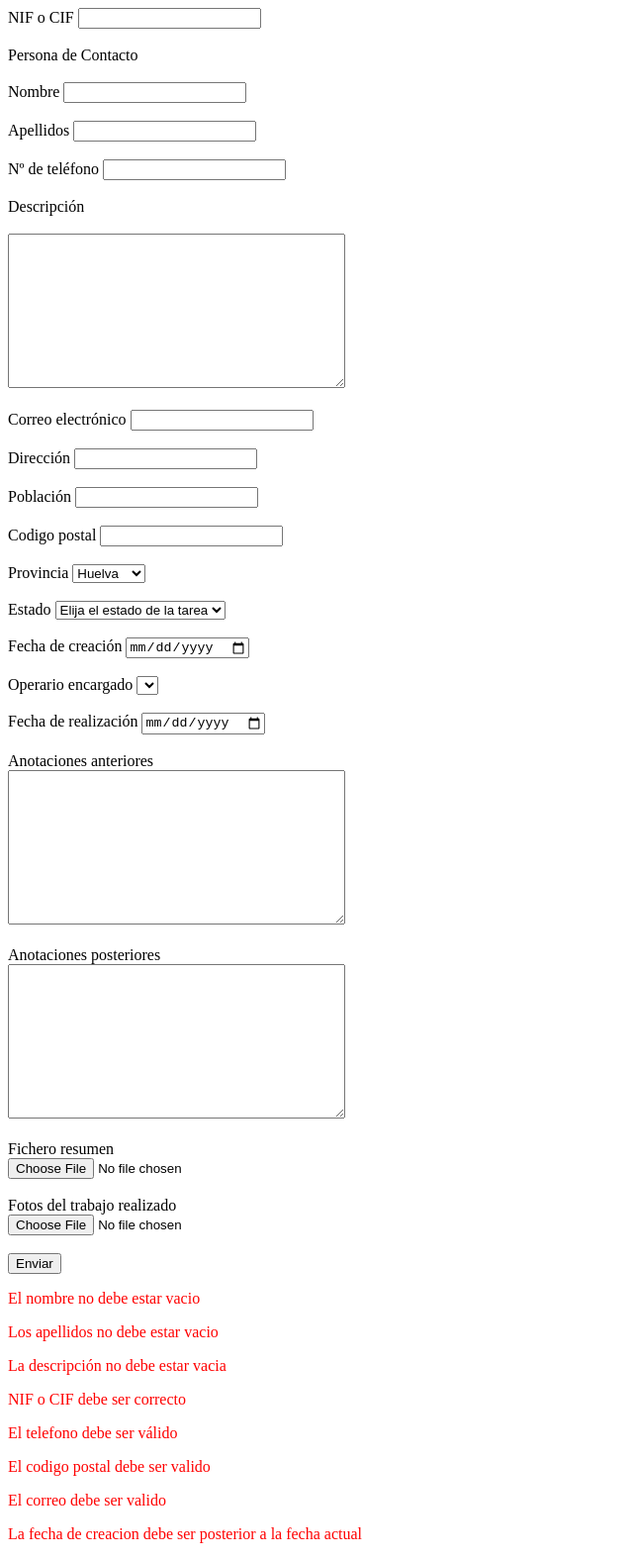
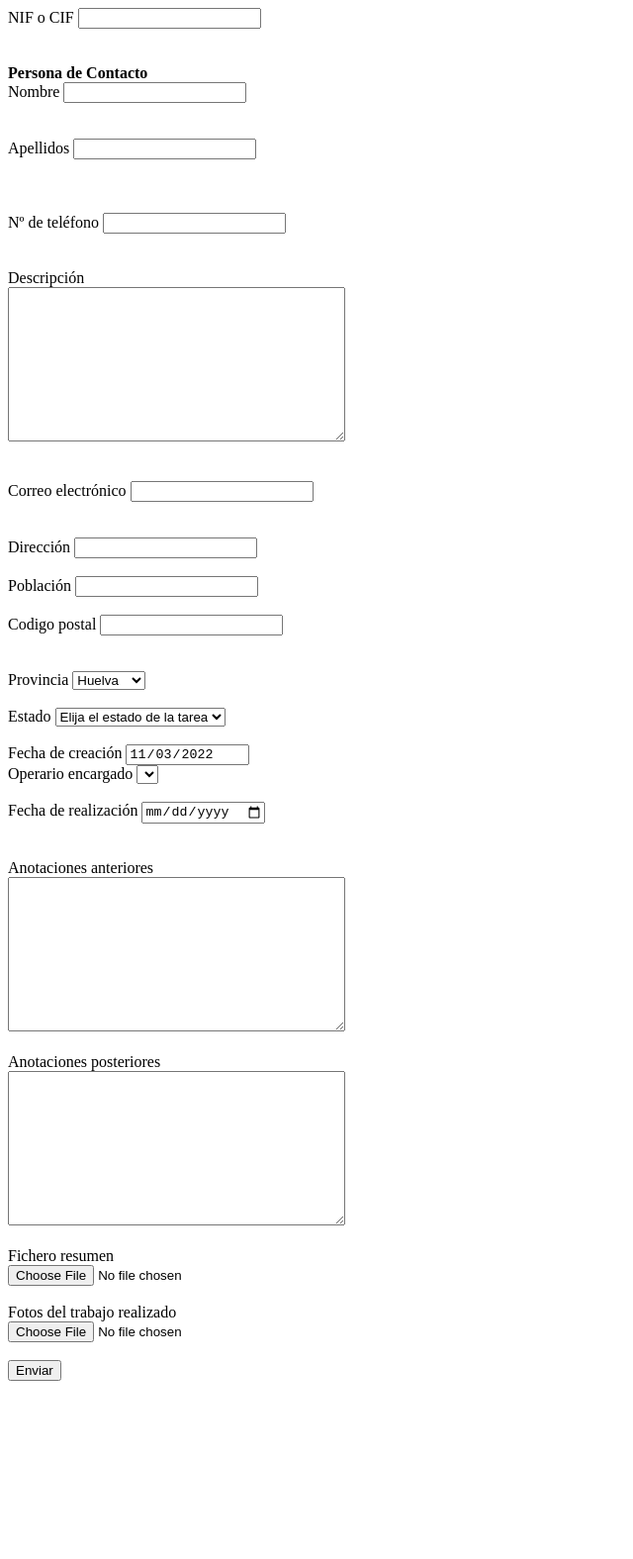
Before and after one commit to hinestrosa4/Proyecto, a PHP site: page /controllers/validarFormTarea.php in a window 1280 px wide. Shown: the whole page at 99% size, without its empty margins (0-640 px from the left). After the commit the page ends 1403 px from the top, so only its background shows below. Run offline with PHP 8.4, Linux system fonts and the light colour scheme; data that the repository does not hold is empty.

Commit message:
validacionErrores_Dia2

```diff
--- /dev/null
+++ b/app/controllers/utilsFormulario.php
@@ -0,0 +1,18 @@
+<?php
+
+function ValorPost($nombreCampo, $valorPorDefecto='')
+{
+	if (isset($_POST[$nombreCampo]))
+		return $_POST[$nombreCampo];
+	else
+		return $valorPorDefecto;
+}
+
+ function VerError($campo)
+{
+	global $errores;
+	if (isset($errores[$campo]))
+	{
+		echo '<span style="color:red">'.$errores[$campo].'</span>';
+	}
+}
--- a/app/controllers/validarFormTarea.php
+++ b/app/controllers/validarFormTarea.php
@@ -1,6 +1,15 @@
 <?php
 
-include "../views/formularioTarea.php";
+include "utilsFormulario.php";
+
+$hayError=FALSE;
+$errores=[];
+$fechaActual = date('Y-m-d');
+
+if ( ! $_POST )
+{ // Si no han enviado el fomulario
+	include '../views/formularioTarea.php';
+}else{
 
 /*Validar Descripcion y Persona de contacto*/
 $nombre = $_POST['textNombre'];
@@ -8,50 +17,65 @@ $apellidos = $_POST['textApellidos'];
 $descripcion = $_POST['textDescripcion'];
 
 if (empty($nombre)) {
-    echo "<p style=color:red>El nombre no debe estar vacio";
+    $errores['nombre']= 'El nombre no debe estar vacio';
+	$hayError=TRUE;
 }
 
 if (empty($apellidos)) {
-    echo "<p style=color:red>Los apellidos no debe estar vacio";
+    $errores['apellidos']= 'Los apellidos no debe estar vacio';
+	$hayError=TRUE;
 }
 
 if (empty($descripcion)) {
-    echo "<p style=color:red>La descripción no debe estar vacia";
+    $errores['descripcion']= 'La descripción no debe estar vacia';
+	$hayError=TRUE;
 }
 
 /*Validar CIF o NIF*/
 $dni = $_POST['textNif'];
 
 if (empty($dni) || !validarDni($dni)) {
-    echo "<p style=color:red>NIF o CIF debe ser correcto";
+    $errores['nif']= 'NIF o CIF debe ser correcto';
+	$hayError=TRUE;
 }
 
 /*Validar Telefono*/
 $telefono = $_POST['textTelefono'];
 
 if (empty($telefono) || !validarTelefono($telefono)) {
-    echo "<p style=color:red>El telefono debe ser válido";
+    $errores['telefono']= 'El telefono debe ser válido';
+	$hayError=TRUE;
 }
 
 /*Validar CP*/
 $cp = $_POST['textCp'];
 
 if (empty($cp) || !validarCodigoPostal($cp)) {
-    echo "<p style=color:red>El codigo postal debe ser valido";
+    $errores['cp']= 'El codigo postal debe ser valido';
+	$hayError=TRUE;
 }
 
 /*Validar Correo*/
 $correo = $_POST['textCorreo'];
 
 if (empty($correo) || !validarCorreo($correo)) {
-    echo "<p style=color:red>El correo debe ser valido";
+    $errores['correo']= 'El correo debe ser valido';
+	$hayError=TRUE;
 }
 
 /*Validar Fecha Realizacion*/
 $fechaRealizacion = $_POST['fechaRealizacion'];
 
 if (empty($fechaRealizacion) || !validarFechaRealizacion($fechaRealizacion)) {
-    echo "<p style=color:red>La fecha de creacion debe ser posterior a la fecha actual";
+    $errores['fechaRealizacion']= 'La fecha de creacion debe ser posterior a la fecha actual';
+	$hayError=TRUE;
+}
+
+if($hayError){
+    include "../views/formularioTarea.php";
+}else{
+    //Enviar a base de datos
+}
 }
 
 /*Funciones*/
--- a/app/views/formularioTarea.php
+++ b/app/views/formularioTarea.php
@@ -7,26 +7,34 @@
     <title>Document</title>
 </head>
 <body>
+
     <form method="post" action="../controllers/validarFormTarea.php">
 
-    <label>NIF o CIF</label> <input type="text" name="textNif"><br><br>
+    <label>NIF o CIF</label> <input type="text" name="textNif" value="<?=ValorPost('textNif')?>"><br>
+    <?=VerError('nif')?><br><br>
 
-    <label>Persona de Contacto</label><br><br>
-    <label>Nombre</label> <input type="text" name="textNombre"><br><br>
-    <label>Apellidos</label> <input type="text" name="textApellidos"><br><br>
+    <label><strong>Persona de Contacto</strong></label><br>
+    <label>Nombre</label> <input type="text" name="textNombre" value="<?=ValorPost('textNombre')?>"><br>
+    <?=VerError('nombre')?><br><br>
+    <label>Apellidos</label> <input type="text" name="textApellidos" value="<?=ValorPost('textApellidos')?>"><br>
+    <?=VerError('apellidos')?><br><br><br>
 
-    <label>Nº de teléfono</label> <input type="text" name="textTelefono"><br><br>
+    <label>Nº de teléfono</label> <input type="text" name="textTelefono" value="<?=ValorPost('textTelefono')?>"><br>
+    <?=VerError('telefono')?><br><br>
 
-    <label>Descripción</label><br><br>
-    <textarea name="textDescripcion" id="descripcion" cols="40" rows="10"></textarea><br><br>
+    <label>Descripción</label><br>
+    <textarea name="textDescripcion" id="descripcion" cols="40" rows="10"><?=ValorPost('textDescripcion')?></textarea><br>
+    <?=VerError('descripcion')?><br><br>
 
-    <label>Correo electrónico</label> <input type="text" name="textCorreo"><br><br>
+    <label>Correo electrónico</label> <input type="text" name="textCorreo" value="<?=ValorPost('textCorreo')?>"><br>
+    <?=VerError('correo')?><br><br>
 
     <label>Dirección</label> <input type="text" name="textDireccion"><br><br>
 
     <label>Población</label> <input type="text" name="textPoblacion"><br><br>
 
-    <label>Codigo postal</label> <input type="text" name="textCp"><br><br>
+    <label>Codigo postal</label> <input type="text" name="textCp" value="<?=ValorPost('textCp')?>"><br>
+    <?=VerError('cp')?><br><br>
 
     <label>Provincia</label> <select name="selectProvincia" id="provincias">
         <option value="21">Huelva</option>
@@ -47,11 +55,13 @@
         <option value="c">Cancelada</option>
     </select><br><br>
 
-    <label>Fecha de creación</label> <input type="date" name="fechaCreacion"><br><br>
+    <label>Fecha de creación</label> <input readonly type="date" name="fechaCreacion" value="<?= $fechaActual ?>"><br>
+
 
     <label>Operario encargado</label> <select name="selectOperario" id="operarios"></select><br><br>
 
-    <label>Fecha de realización</label> <input type="date" name="fechaRealizacion"><br><br>
+    <label>Fecha de realización</label> <input type="date" name="fechaRealizacion" value="<?=ValorPost('fechaRealizacion')?>"><br>
+    <?=VerError('fechaRealizacion')?><br><br>
 
     <label>Anotaciones anteriores</label><br><textarea name="anotacionesAnt" id="anotaciones1" cols="40" rows="10"></textarea><br><br>
 
```
Also changed, not shown: 1 other file.
